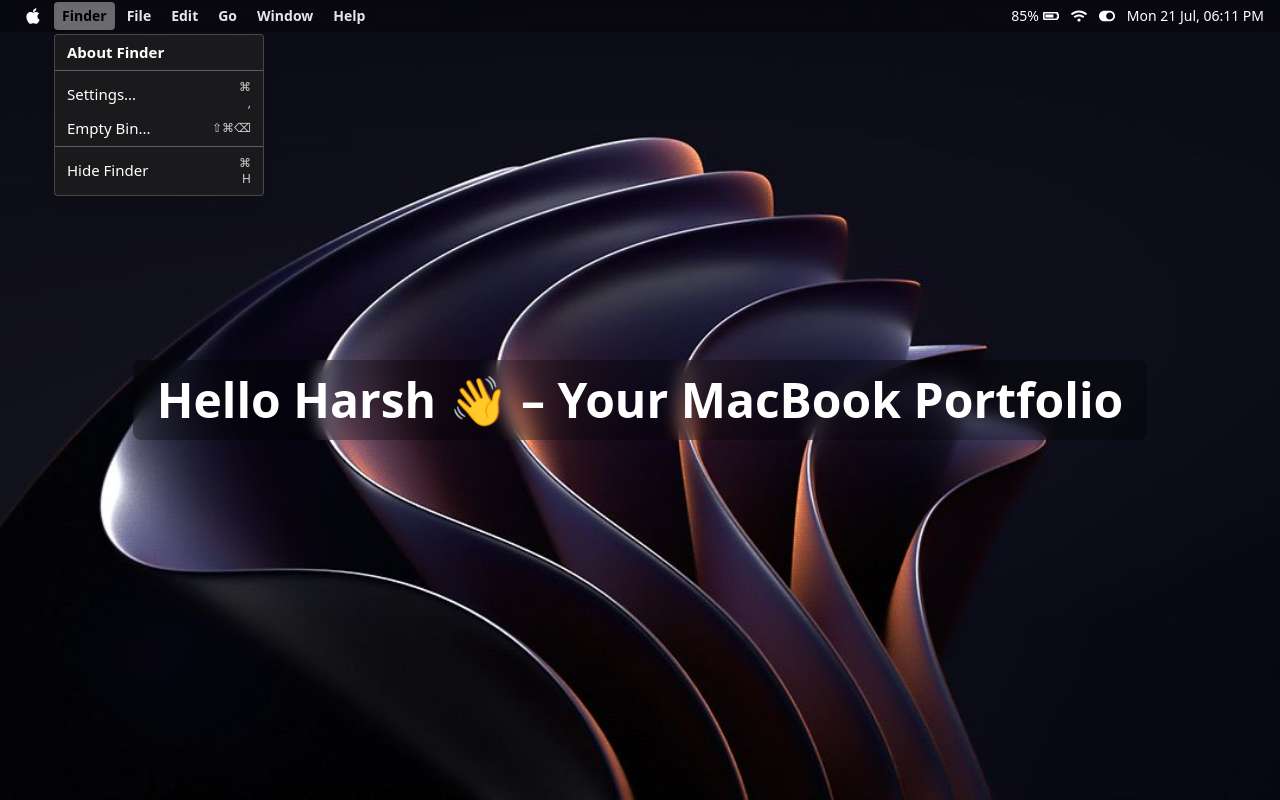
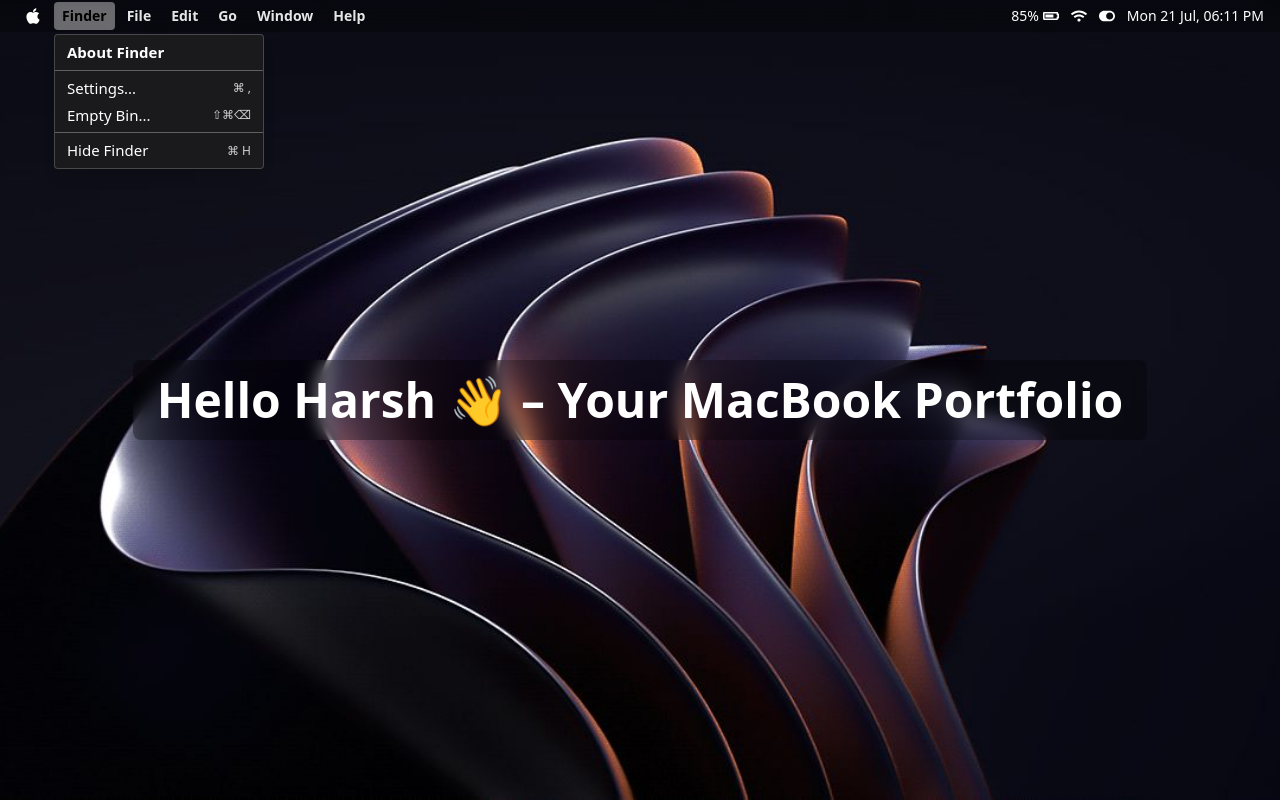
Before and after one commit to HarshBaldaniya/harsh-devworld, a Next.js app: page / in a window 1280 px wide. Both pictures are taken after a click on the element "Finder". Built offline with nearby package versions, Linux system fonts and the light colour scheme.

Commit message:
Update code for menu bar

```diff
--- a/src/components/topbar/TopBarLeft.tsx
+++ b/src/components/topbar/TopBarLeft.tsx
@@ -8,7 +8,7 @@
   { label: "System Settings..." },
   { label: "App Store" },
   { type: "separator" as const },
-  { label: "Recent Items", rightIcon: <FiChevronRight /> },
+  { label: "Recent Items", rightIcon: <FiChevronRight />, disabled: true  },
   { type: "separator" as const },
   { label: "Force Quit...", shortcut: "⌥⌘⎋", disabled: true },
   { type: "separator" as const },
@@ -122,10 +122,10 @@
               {menuItem.icon ? <span className="text-base opacity-80">{menuItem.icon}</span> : null}
               {menuItem.label}
             </span>
-            <span className="flex flex-col items-end min-w-[40px]">
-              {menuItem.shortcut ? menuItem.shortcut.split(' ').map((key, i) => (
-                <span key={i} className="text-xs tabular-nums opacity-80 ml-2 text-right">{key}</span>
-              )) : null}
+            <span className="flex flex-row items-center justify-end min-w-[40px] gap-1 whitespace-nowrap">
+              {menuItem.shortcut ? (
+                <span className="text-xs tabular-nums opacity-80 ml-2 text-right">{menuItem.shortcut}</span>
+              ) : null}
               {menuItem.rightIcon ? <span>{menuItem.rightIcon}</span> : null}
             </span>
           </div>
@@ -232,10 +232,10 @@
                 {menuItem.icon ? <span className="text-base opacity-80">{menuItem.icon}</span> : null}
                 {menuItem.label}
               </span>
-              <span className="flex flex-col items-end min-w-[40px]">
-                {menuItem.shortcut ? menuItem.shortcut.split(' ').map((key, i) => (
-                  <span key={i} className="text-xs tabular-nums opacity-80 ml-2 text-right">{key}</span>
-                )) : null}
+              <span className="flex flex-row items-center justify-end min-w-[40px] gap-1 whitespace-nowrap">
+                {menuItem.shortcut ? (
+                  <span className="text-xs tabular-nums opacity-80 ml-2 text-right">{menuItem.shortcut}</span>
+                ) : null}
                 {menuItem.rightIcon ? <span>{menuItem.rightIcon}</span> : null}
               </span>
             </button>
```
